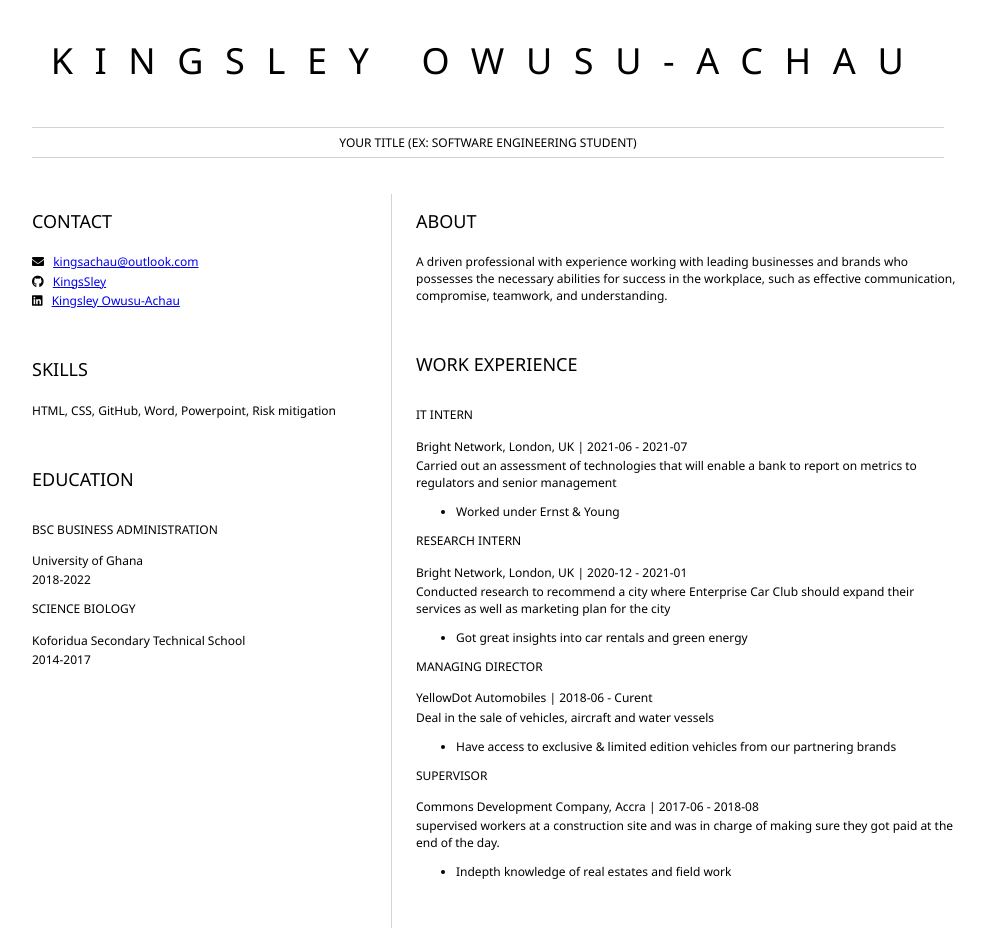
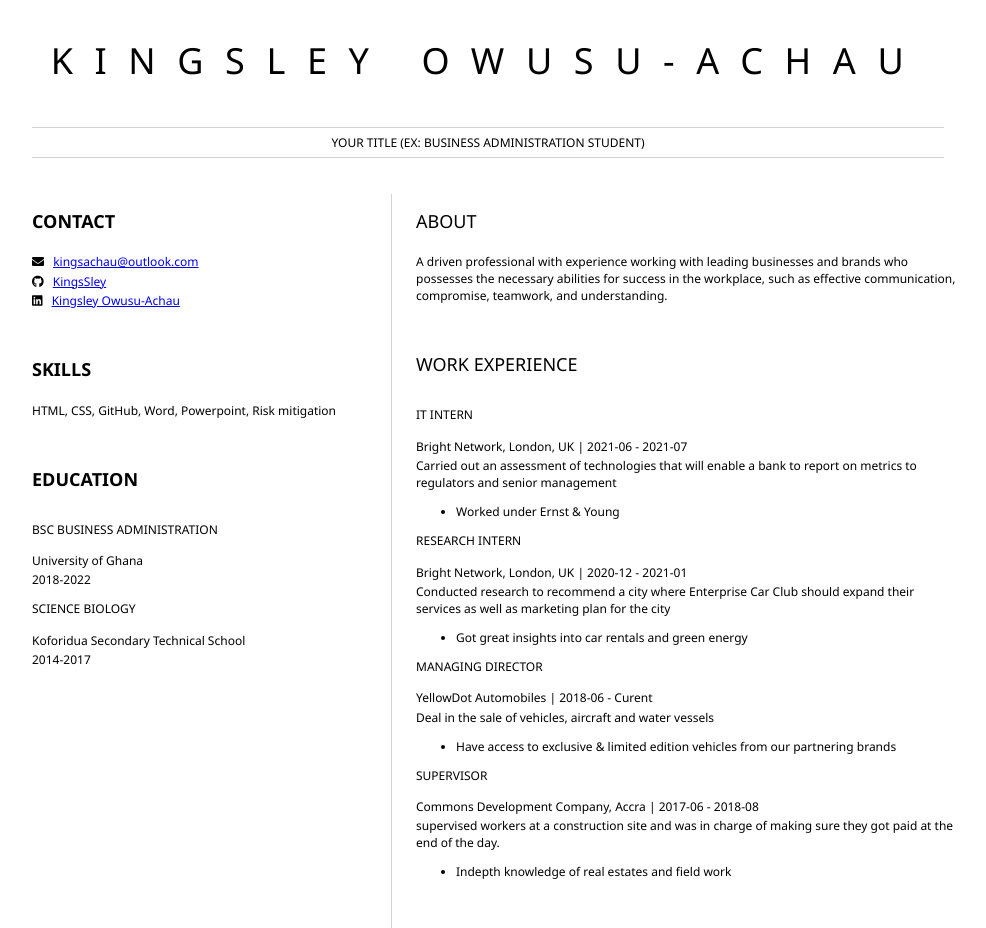
Before and after one commit to KingsSley/typed.thunder, a plain HTML site: page index.html in a window 1280 px wide. Shown: the whole page, without its empty margins (152-1138 px from the left). Drawn offline with Linux system fonts and the light colour scheme.

Commit message:
test
trying to get elements to become bold. lets see how this goes

```diff
--- a/index.html
+++ b/index.html
@@ -1,7 +1,7 @@
 <html>
 	<head>
 		<link href="style.css" rel="stylesheet">
-		<title>Your Name resume</title>
+		<title>Kingsley's resume</title>
         <link rel="stylesheet" href="https://cdnjs.cloudflare.com/ajax/libs/font-awesome/5.15.4/css/all.min.css">
 	</head>
 
@@ -10,7 +10,7 @@
 			<!-- resume header with your name and title -->
 			<h1>KINGSLEY OWUSU-ACHAU</h1>
 			<hr>
-			YOUR TITLE (EX: SOFTWARE ENGINEERING STUDENT)
+			YOUR TITLE (EX: BUSINESS ADMINISTRATION STUDENT)
 			<hr>
 		</header>
 
@@ -18,7 +18,7 @@
 		<main>
 			<article id="mainLeft">
 				<section>
-					<h2>CONTACT</h2>
+					<h2><b>CONTACT</b></h2>
 					<!-- contact info including social media -->
                     <p>
                         <i class="fa fa-envelope" aria-hidden="true"></i>
@@ -37,14 +37,14 @@
 
 
 				<section>
-					<h2>SKILLS</h2>
+					<h2><b>SKILLS</b></h2>
 					<!-- your skills -->
                     <p>HTML, CSS, GitHub, Word, Powerpoint, Risk mitigation</p>
 				</section>
 
 
 				<section>
-					<h2>EDUCATION</h2>
+					<h2><b>EDUCATION</b></h2>
 					<!-- your education -->
                     <h3>BSC BUSINESS ADMINISTRATION</h3>
 	<p>
```
